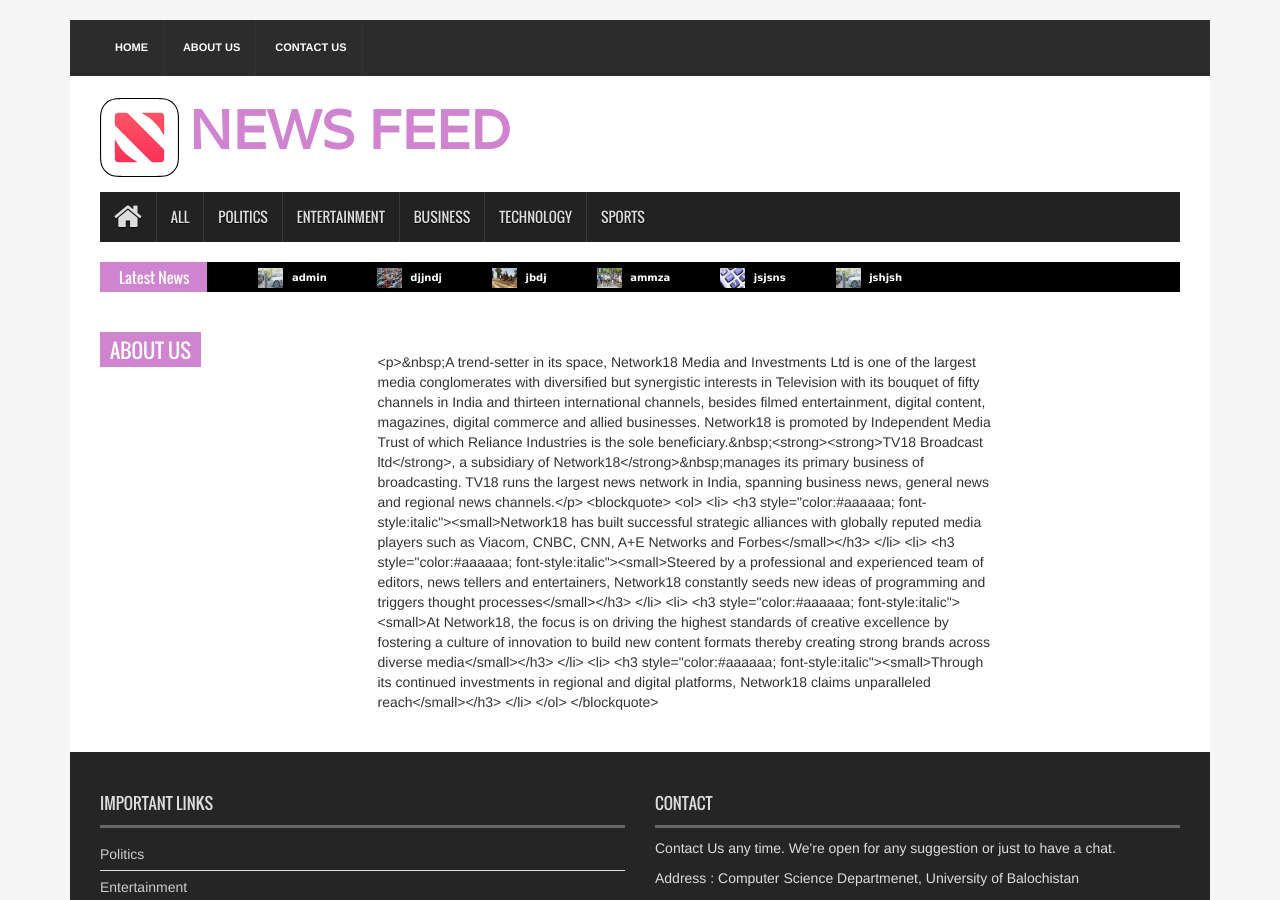
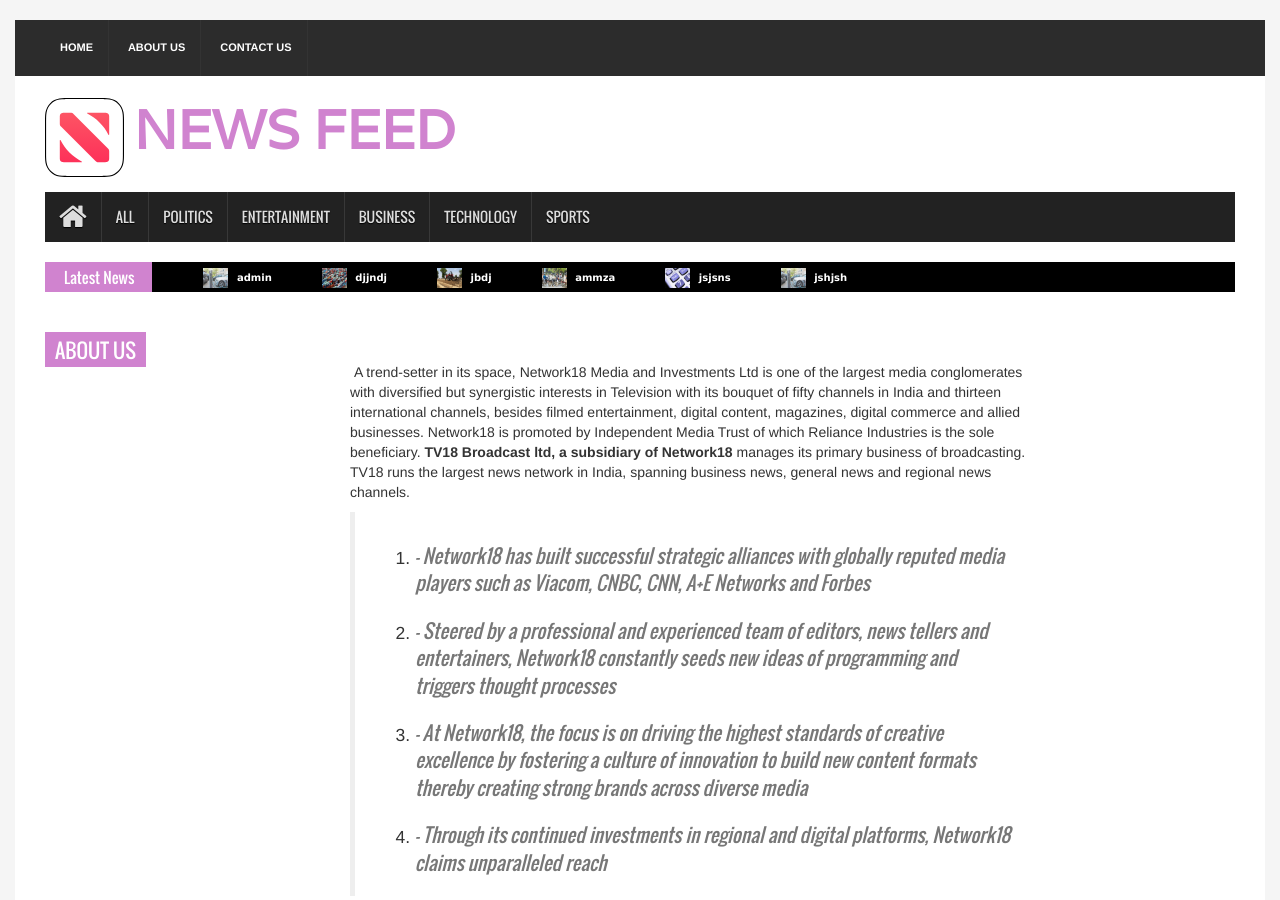
Before and after one commit to iscobaloch/flask-newsfeed, a Flask app: page /about-us in a window 1280 px wide. Shown: the top 900 px of the page. Run offline with Flask 2, Linux system fonts and the light colour scheme; data comes from the database, SQL or seed files in the repository; some libraries are stand-ins or nearby versions.

Commit message:
Changing Fluid and Safe Post

```diff
--- a/templates/about.html
+++ b/templates/about.html
@@ -12,7 +12,7 @@
         </div>
         <div class="col-lg-7 " >  {% for about in about %} <br> <br>
 
-        <p style="justified" align="justified">{{about.about}}<p>
+        <p style="justified" align="justified">{{about.about |safe}}<p>
             {% endfor %}
             <br>
 
--- a/templates/base.html
+++ b/templates/base.html
@@ -20,7 +20,7 @@
   <div id="status">&nbsp;</div>
 </div>
 <a class="scrollToTop" href="#"><i class="fa fa-angle-up"></i></a>
-<div class="container">
+<div class="container-fluid">
   <header id="header">
     <div class="row">
       <div class="col-lg-12 col-md-12 col-sm-12">
@@ -109,7 +109,7 @@
             <address>
             {% for ct in contact %}
               <P> Address : {{ct.address}}</P>
-              <P>  Phone: <a  style="color:rgb(218,218,218);" href="{{ct.phn}}">{{ct.phn}}</a></P>
+              <P>  Phone: <a  style="color:rgb(218,218,218);" href="{{ct.phn}}">{{ct.phone}}</a></P>
               <p>Email : <a style="color:rgb(218,218,218);" href = "mailto:{{ct.email}}"> {{ct.email}} </a> </p>
               <p>Fax : <a style="color:rgb(218,218,218);" href="fax:{{ct.fax}}"> {{ct.fax}} </a> </p>
            {% endfor %}
--- a/templates/read-post.html
+++ b/templates/read-post.html
@@ -12,7 +12,7 @@
             <div class="single_page_content">
                 <img class="img-center" style="width:85%; height:300px" src="{{ url_for('static', filename=fname) }}" alt="">
               <div class>
-                  <blockquote> {{result.Tblposts.pdetails}} </blockquote>
+                  <blockquote> {{result.Tblposts.pdetails |safe}} </blockquote>
 
              </div>
              </div>
```
Also changed, not shown: templates/master.html (+7 -7 lines).
